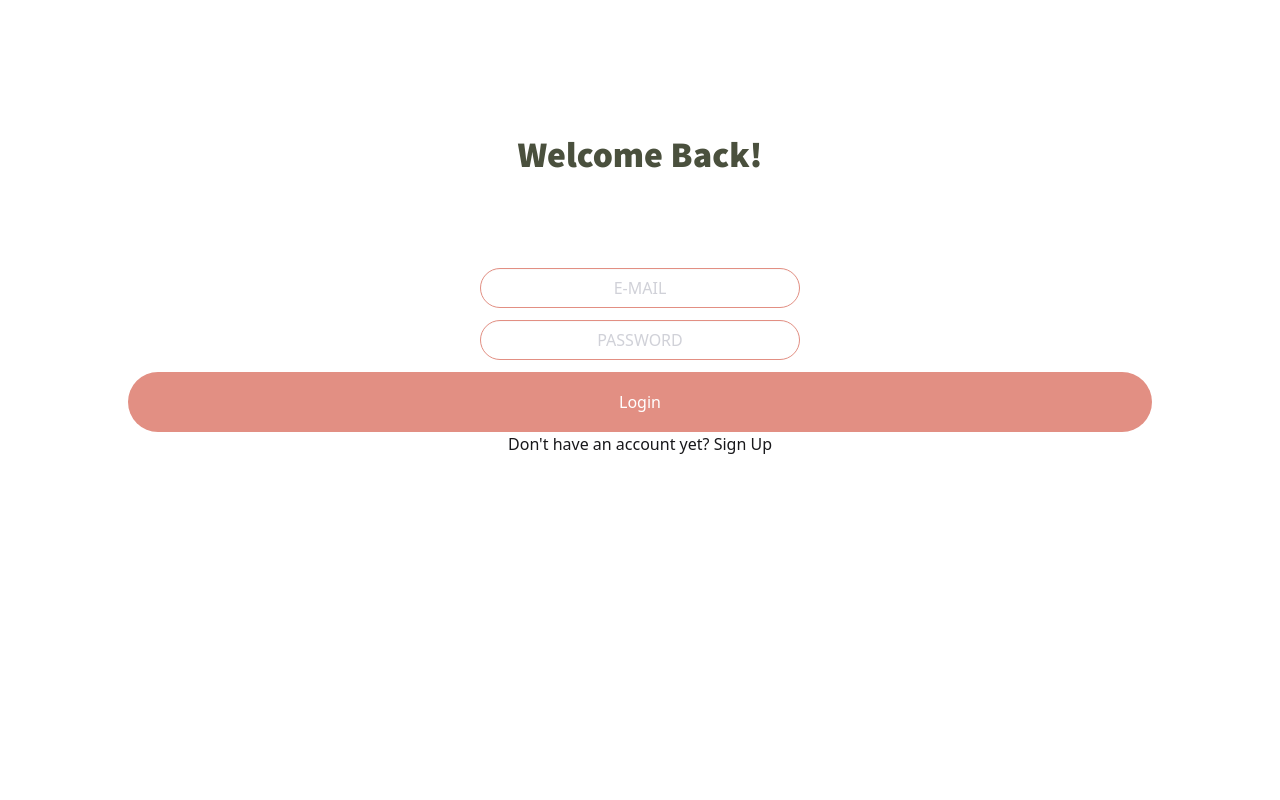
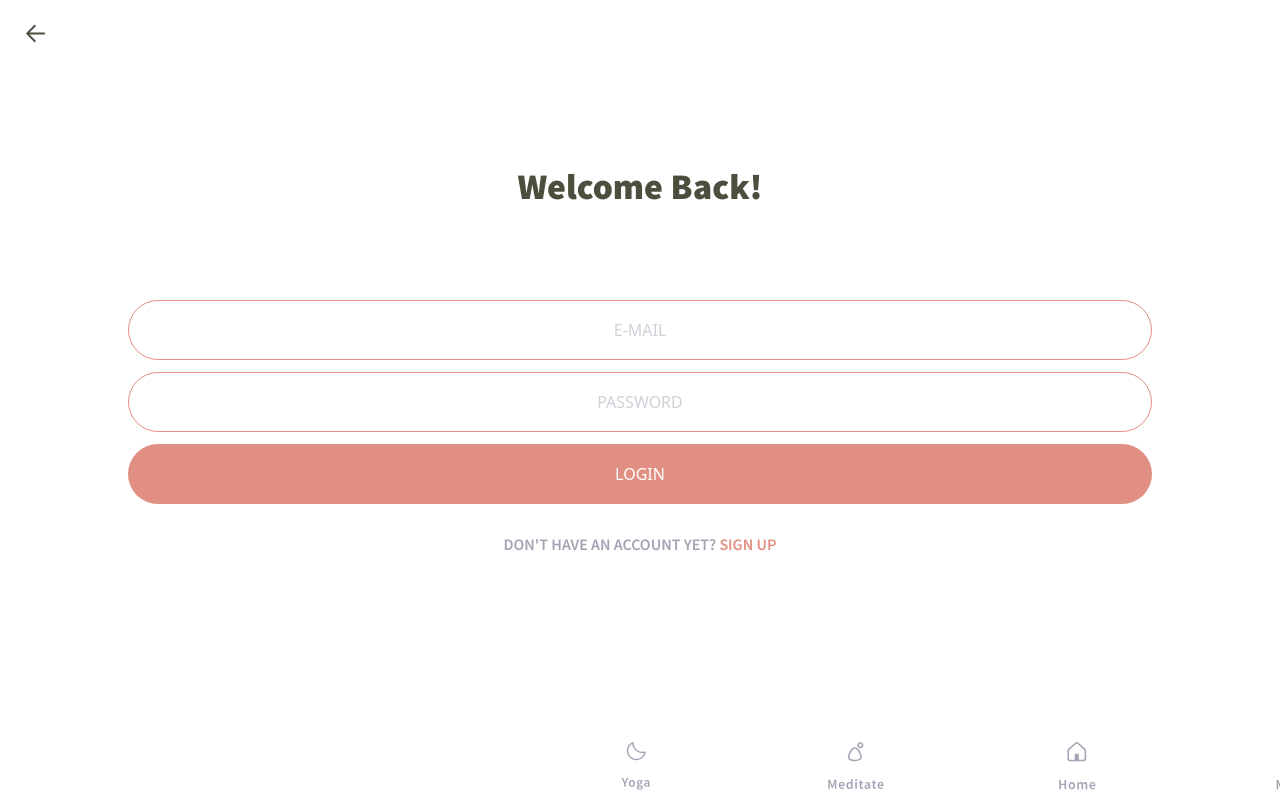
Before and after one commit to sharonVko/silent-moon, a React (Vite) app: page /signin in a window 1280 px wide. Built offline with nearby package versions, Linux system fonts and the light colour scheme; no server answers; the database is empty.

Commit message:
footer, CSS for 3 first Pages, Provider (not successful), small changes

```diff
--- a/src/App.tsx
+++ b/src/App.tsx
@@ -2,8 +2,6 @@ import { createBrowserRouter, createRoutesFromElements, Route, RouterProvider }
 import './App.css';
 import { RootLayout } from './RootLayout/RootLayout';
 import { Login } from './pages/login/Login';
-// import { SignIn } from './pages/signIn/SignIn';
-// import { SignUp } from './pages/signUp/SignUp';
 import { Welcome } from './pages/welcome/Welcome';
 import { Home } from './pages/home/Home';
 import { PageDetail } from './pages/pageDetail/PageDetail';
@@ -15,7 +13,7 @@ import { Profile } from './pages/profile/Profile';
 
 import SignIn from './pages/signIn/SignIn';
 import SignUp from './pages/signUp/SignUp';
-import { Profile } from './pages/profile/Profile';
+
 
 
 
--- a/src/RootLayout/RootLayout.tsx
+++ b/src/RootLayout/RootLayout.tsx
@@ -1,11 +1,13 @@
 import React from 'react';
 import { Outlet } from 'react-router-dom';
+import { Footer } from '../components/footer/Footer';
 
 export const RootLayout = () => {
   return (
     <div className="">
       <main className="max-w-[414px] mx-auto">
         <Outlet />
+        <Footer/>
       </main>
     </div>
   );
--- a/src/components/backButton/Backbutton.tsx
+++ b/src/components/backButton/Backbutton.tsx
@@ -1,5 +1,5 @@
 import React from 'react';
-import { useNavigate } from 'react-router-dom';
+import { useLocation, useNavigate,  } from 'react-router-dom';
 
 export const Backbutton = () => {
   const navigate = useNavigate();
@@ -8,9 +8,14 @@ export const Backbutton = () => {
     navigate(-1);
   };
 
+  const {pathname} = useLocation()
+  const backBtn = `absolute top-1.5 left-2 z-20 rounded-4xl w-[55px] h-[55px] flex justify-center items-center ${
+  (pathname === '/signin' || pathname === '/signup') ? 'bg-{#ffffff}' : 'bg-[#FAF2DA]'
+}`;
+
   return (
     <button
-      className="absolute top-1.5 left-2 z-20 bg-[#FAF2DA] rounded-4xl w-[55px] h-[55px] flex justify-center items-center"
+      className={backBtn}
       onClick={handleClick}>
       <svg width="19" height="19" viewBox="0 0 19 19" fill="none" xmlns="http://www.w3.org/2000/svg">
         <path
--- a/src/components/footer/Footer.tsx
+++ b/src/components/footer/Footer.tsx
@@ -1,5 +1,48 @@
-import React from 'react';
+import { NavLink } from 'react-router-dom';
+import HomeInactive from '/svg/home_inactive.svg'
+import HomeActive from '/svg/home_active.svg'
+import YogaActive from '/svg/yoga_active.svg'
+import YogaInactive from '/svg/yoga_inactive.svg'
+import MeditateActive from '/svg/meditate_active.svg'
+import MeditateInactive from '/svg/meditate_inactive.svg'
+import MusicActive from '/svg/music_active.svg'
+import MusicInactive from '/svg/music_inactive.svg'
+import ProfileActive from '/svg/profile_active.svg'
+import ProfileInactive from '/svg/profile_inactive.svg'
 
 export const Footer = () => {
-  return <div>Footer</div>;
+  return (
+    <footer className='flex justify-evenly fixed bottom-0 z-1 white-bg w-full
+    p-2.5'>
+      <NavLink to="/activity/:type">
+      {({isActive}) => (
+        <img src={isActive ? YogaActive : YogaInactive} alt="" className="w-12 h-12"/>
+      )}
+      </NavLink>
+
+      <NavLink to="/activity/:type">
+      {({isActive}) => (
+        <img src={isActive ? MeditateActive : MeditateInactive} alt="" className="w-14 h-12"/>
+      )}
+      </NavLink>
+
+      <NavLink to="/home">
+      {({isActive}) => (
+        <img src={isActive ? HomeActive : HomeInactive} alt="" className="w-12 h-12"/>
+      )}
+      </NavLink>
+
+      <NavLink to="/music">
+      {({isActive}) => (
+        <img src={isActive ? MusicActive : MusicInactive} alt="" className="w-12 h-12"/>
+      )}
+      </NavLink>
+
+      <NavLink to="/profile">
+      {({isActive}) => (
+        <img src={isActive ? ProfileActive : ProfileInactive} alt="" className="w-12 h-12"/>
+      )}
+      </NavLink>
+    </footer>
+  );
 };
--- a/src/functions/supabase-func.tsx
+++ /dev/null
@@ -1,13 +0,0 @@
-import { IEmpty, ISession } from "../interfaces/ISession";
-import supabase from "../utils/supabase";
-
-export async function getUsers():Promise<IEmpty> {
-    const { data, error } = await supabase.auth.getSession()
-    console.log(data);
-
-    if(error) {
-        console.error(error);
-    }
-
-    return data as IEmpty
-}
--- a/src/index.css
+++ b/src/index.css
@@ -1,5 +1,4 @@
 @import 'tailwindcss';
-@plugin "daisyui";
 
 
 @font-face {
@@ -90,19 +89,19 @@
 
 .btn-pink{
     background-color: #E28F83;
-    padding: 18px 7rem;
     color: #ffffff ;
     border-radius: 40px;
     width: 80vw;
+    height: 60px;
 }
 
-.input{
+.input-sign{
     background-color: #ffffff;
     border: 1px solid #E28F83;
-    padding: 18px 7rem;
     color: #A1A4B2 ;
     border-radius: 40px;
-    max-width: 80vw;
+    width: 80vw;
+    height: 60px;
 }
 
 /* Fonts */
--- a/src/pages/signIn/SignIn.tsx
+++ b/src/pages/signIn/SignIn.tsx
@@ -1,49 +1,57 @@
-import { useRef } from "react";
+import { useRef, useState } from "react";
 import { Link, useNavigate } from "react-router-dom";
 import supabase from "../../utils/supabase";
-import { useUserContext } from "../../context/UserProvider";
-// import { SignUp } from "../signUp/SignUp";
+import { Backbutton } from "../../components/backButton/Backbutton";
 
-export default function SignIn(){
-  const navigate = useNavigate()
-
-  const {logInSystem, user} = useUserContext()
-  const emailRef = useRef<HTMLInputElement>(null)
-  const passwordRef = useRef<HTMLInputElement>(null)
+export default function SignIn() {
+  const navigate = useNavigate();
+  const emailRef = useRef<HTMLInputElement>(null);
+  const passwordRef = useRef<HTMLInputElement>(null);
+  const [errorMsg, setErrorMsg] = useState<string | null>(null);
 
   const handleSignIn = async (e: React.FormEvent<HTMLFormElement>) => {
-    e.preventDefault()
-    const email = emailRef.current?.value || ""
-    const password = passwordRef.current?.value || ""
+    e.preventDefault();
+    setErrorMsg(null); // Reset error on new attempt
 
-    try{
-      const {data, error} = await supabase.auth.signInWithPassword({
+    const email = emailRef.current?.value || "";
+    const password = passwordRef.current?.value || "";
+
+    try {
+      const { error } = await supabase.auth.signInWithPassword({
         email: email,
         password: password
-      })
-      navigate("/home")
-      const { data: dataSession, error: errorSession } = await supabase.auth.getSession();
-      console.log(errorSession);
+      });
 
+      if (error) {
+        setErrorMsg(error.message);
+        return;
+      }
 
-      logInSystem(dataSession.session?.user);
-      console.log(data, error, user);
+      navigate("/welcome");
+
+      const { data: sessionData, error: sessionError } = await supabase.auth.getSession();
+      if (sessionError) console.error("Session fetch error:", sessionError);
+      else console.log("Session data:", sessionData);
+
+    } catch (err) {
+      console.error("Unexpected error:", err);
+      setErrorMsg("An unexpected error occurred. Please try again.");
     }
-    catch (error){
-      console.error(error);
-    }
-  }
+  };
+
 
   return (
     <>
-      <h1 className="text-center sans-pro-900 f-s-36 dark-green mb-20 mt-24">Welcome Back!</h1>
+      <Backbutton/>
+      <h1 className="text-center sans-pro-900 f-s-36 dark-green mb-20 mt-32">Welcome Back!</h1>
 
       <form className="flex flex-col items-center" onSubmit={handleSignIn}>
-        <input className="input f-s-16 text-center mt-1.5 mb-1.5 uppercase" type="text" name="email" placeholder="E-mail" ref={emailRef} />
-        <input className="input f-s-16 text-center mt-1.5 mb-1.5 uppercase" type="text" name="password" placeholder="Password" ref={passwordRef} />
-        <button className="btn-pink mt-1.5">Login</button>
+        <input className="input-sign f-s-16 text-center mt-1.5 mb-1.5 " type="text" name="email" placeholder="E-MAIL" ref={emailRef} />
+        <input className="input-sign f-s-16 text-center mt-1.5 mb-1.5 " type="password" name="password" placeholder="PASSWORD" ref={passwordRef} />
+        <button className="btn-pink mt-1.5">LOGIN</button>
+        {errorMsg}
       </form>
-      <p>Don't have an account yet? <Link to="/signup">Sign Up</Link></p>
+      <p className="text-center p-5 mt-2 sans-pro-600 grey f-s-16 uppercase">Don't have an account yet? <Link className="pink" to="/signup">Sign Up</Link></p>
     </>
   )
 }
--- a/src/pages/signUp/SignUp.tsx
+++ b/src/pages/signUp/SignUp.tsx
@@ -1,8 +1,10 @@
 import React, { useContext, useRef, useState } from "react";
 import { Link, useNavigate } from "react-router-dom";
+import supabase from "../../utils/supabase";
+import { Backbutton } from "../../components/backButton/Backbutton";
 import { mainContext } from "../../context/UserProvider";
 import { IUser } from "../../interfaces/IUser";
-import supabase from "../../utils/supabase";
+
 
 export default function SignUp() {
   const navigate = useNavigate()
@@ -50,7 +52,7 @@ export default function SignUp() {
           }
         }
       })
-      navigate("/home")
+      navigate("/welcome")
       console.log(data);
       console.log(error);
     } catch (error){
@@ -61,16 +63,18 @@ export default function SignUp() {
 
   return (
     <>
-      <form onSubmit={handleSignUp}>
-        <input type="text" name="name" placeholder="Name" ref={nameRef} required />
-        <input type="text" name="surname" placeholder="Surname" ref={surnameRef} required />
-        <input type="text" name="email" placeholder="Email" ref={emailRef} required />
-        <input type="password" name="password" placeholder="Password" ref={passwordRef} required />
-        <input type="password" name="repeatPassword" placeholder="Repeat Password" ref={repeatPasswordRef} required />
-        <button>Register</button>
+      <Backbutton/>
+      <h1 className="text-center sans-pro-900 f-s-36 dark-green mb-20 mt-32">Create your account </h1>
+      <form className="flex flex-col items-center" onSubmit={handleSignUp}>
+        <input className="input-sign f-s-16 text-center mt-1.5 mb-1.5 " type="text" name="name" placeholder="Name" ref={nameRef} required />
+        <input className="input-sign f-s-16 text-center mt-1.5 mb-1.5 " type="text" name="surname" placeholder="Surname" ref={surnameRef} required />
+        <input className="input-sign f-s-16 text-center mt-1.5 mb-1.5 " type="text" name="email" placeholder="Email" ref={emailRef} required />
+        <input className="input-sign f-s-16 text-center mt-1.5 mb-1.5 " type="password" name="password" placeholder="Password" ref={passwordRef} required />
+        <input className="input-sign f-s-16 text-center mt-1.5 mb-1.5 " type="password" name="repeatPassword" placeholder="Repeat Password" ref={repeatPasswordRef} required />
+        <button className="btn-pink mt-1.5">REGISTER</button>
         {error && <p>{error}</p>}
       </form>
-      <p>Already have an account? <Link to="/signin">Log In</Link></p>
+      <p className="text-center p-5 mt-2 sans-pro-600 grey f-s-16 uppercase">Already have an account? <Link className="pink" to="/signin">Log In</Link></p>
     </>
   )
 
```
Also changed, not shown: src/context/UserProvider.tsx (+29 -7 lines), public/svg/meditate_inactive.svg, 1 other file (tests, documents, lock files or other folders).
